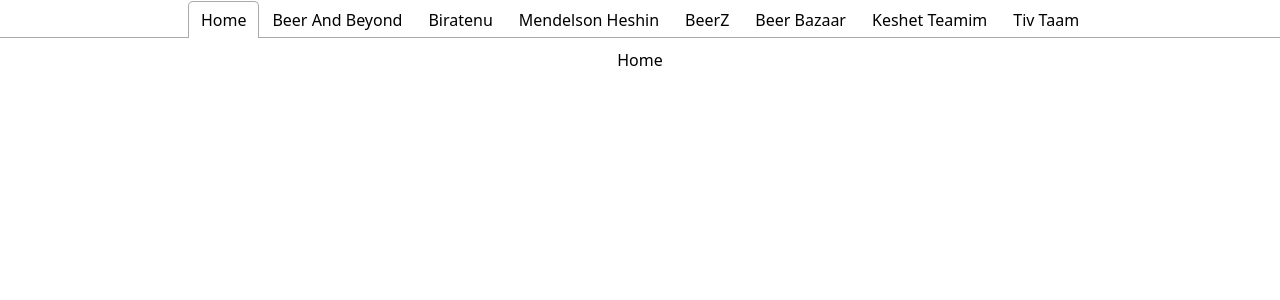
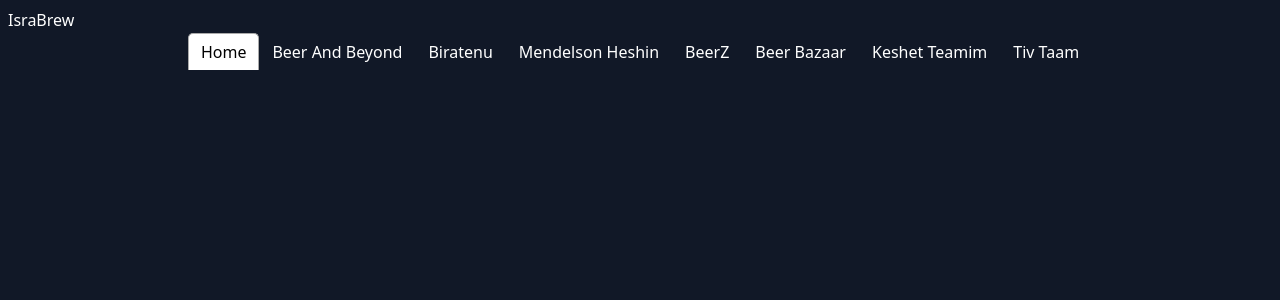
Before and after one commit to gavischneider/israbrew, a React (Create React App) app in the folder client/: page / in a window 1280 px wide. Shown: the top 300 px of the page. Built offline with nearby package versions, Linux system fonts and the light colour scheme; no server answers.

Commit message:
Added styling

```diff
--- a/client/src/components/TabsBar.tsx
+++ b/client/src/components/TabsBar.tsx
@@ -28,20 +28,78 @@
   }, []);
 
   return (
-    <Tabs>
-      <TabList>
-        <Tab>Home</Tab>
-        <Tab>Beer And Beyond</Tab>
-        <Tab>Biratenu</Tab>
-        <Tab>Mendelson Heshin</Tab>
-        <Tab>BeerZ</Tab>
-        <Tab>Beer Bazaar</Tab>
-        <Tab>Keshet Teamim</Tab>
-        <Tab>Tiv Taam</Tab>
+    <div>
+      <Tabs className="bg-gray-900">
+        <h1 className="text-left text-white pt-2 pl-2">IsraBrew</h1>
+        <TabList className="text-white">
+          <Tab
+            style={{
+              backgroundColor:
+                "background-color: rgba(17, 24, 39, var(--tw-bg-opacity));",
+            }}
+          >
+            Home
+          </Tab>
+          <Tab
+            style={{
+              backgroundColor:
+                "background-color: rgba(17, 24, 39, var(--tw-bg-opacity));",
+            }}
+          >
+            Beer And Beyond
+          </Tab>
+          <Tab
+            style={{
+              backgroundColor:
+                "background-color: rgba(17, 24, 39, var(--tw-bg-opacity));",
+            }}
+          >
+            Biratenu
+          </Tab>
+          <Tab
+            style={{
+              backgroundColor:
+                "background-color: rgba(17, 24, 39, var(--tw-bg-opacity));",
+            }}
+          >
+            Mendelson Heshin
+          </Tab>
+          <Tab
+            style={{
+              backgroundColor:
+                "background-color: rgba(17, 24, 39, var(--tw-bg-opacity));",
+            }}
+          >
+            BeerZ
+          </Tab>
+          <Tab
+            style={{
+              backgroundColor:
+                "background-color: rgba(17, 24, 39, var(--tw-bg-opacity));",
+            }}
+          >
+            Beer Bazaar
+          </Tab>
+          <Tab
+            style={{
+              backgroundColor:
+                "background-color: rgba(17, 24, 39, var(--tw-bg-opacity));",
+            }}
+          >
+            Keshet Teamim
+          </Tab>
+          <Tab
+            style={{
+              backgroundColor:
+                "background-color: rgba(17, 24, 39, var(--tw-bg-opacity));",
+            }}
+          >
+            Tiv Taam
+          </Tab>
         </TabList>
 
         <TabPanel>
-        <h1>Home</h1>
+          <div className="bg-gray-900 min-h-screen"></div>
         </TabPanel>
 
         <TabPanel>
@@ -51,7 +109,10 @@
           <BeerGrid beers={beers.biratenu} supplier={"Biratenu"} />
         </TabPanel>
         <TabPanel>
-        <BeerGrid beers={beers.mendelsonheshin} supplier={"Mendelson Heshin"} />
+          <BeerGrid
+            beers={beers.mendelsonheshin}
+            supplier={"Mendelson Heshin"}
+          />
         </TabPanel>
         <TabPanel>
           <BeerGrid beers={beers.beerz} supplier={"BeerZ"} />
@@ -66,5 +127,6 @@
           <BeerGrid beers={beers.tivtaam} supplier={"Tiv Taam"} />
         </TabPanel>
       </Tabs>
+    </div>
   );
 };
```
Also changed, not shown: 2 other files (tests, documents, lock files or other folders). Lines whose indentation alone changed are shown as unchanged.
